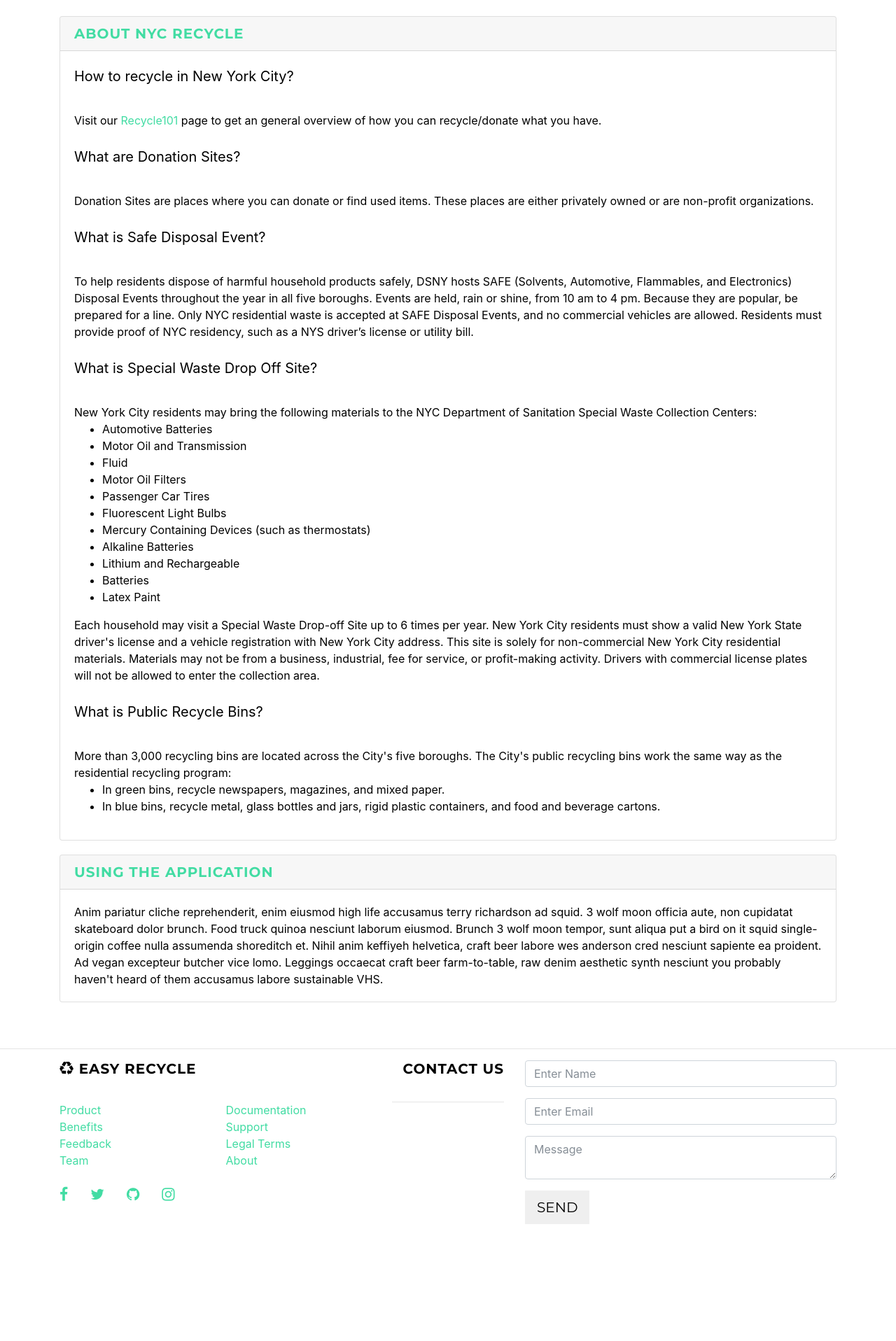
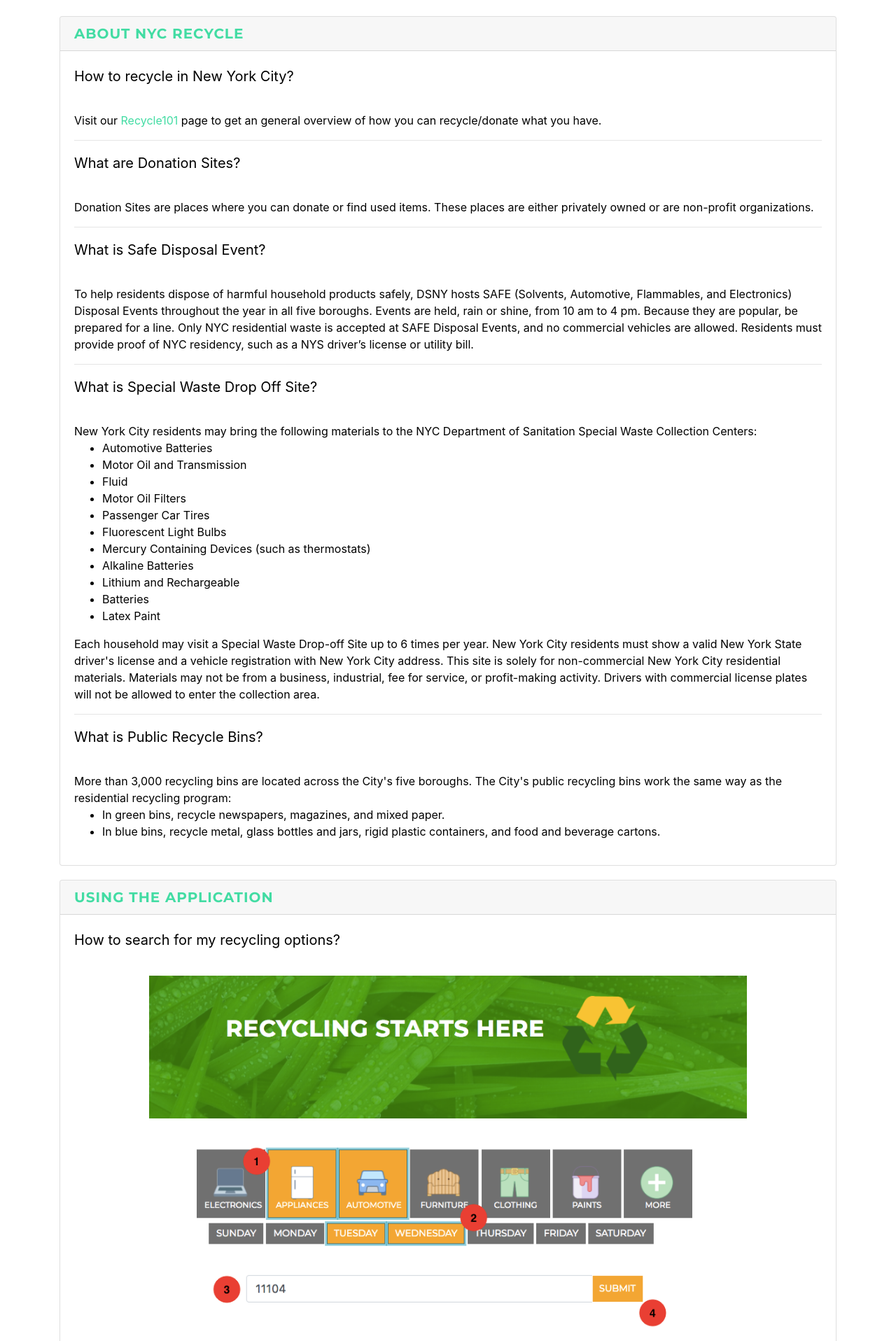
Before and after one commit to rafaellichen/Recycling-System, a Django app: page /faqs/ in a window 1280 px wide. Shown: the part 276-2192 px from the top of the page at 70% size. Before the commit the page ends 2025 px from the top, so only its background shows below. Run offline with Django 3.2, Linux system fonts and the light colour scheme; some libraries are stand-ins or nearby versions.

Commit message:
Added the application use FAQs

```diff
--- a/mainRecycleApp/templates/mainRecycleApp/faqs.html
+++ b/mainRecycleApp/templates/mainRecycleApp/faqs.html
@@ -8,7 +8,6 @@
   </div>
 </div>
 <div class="container" style="margin-bottom:20px;">
-
 	<div id="accordion" role="tablist">
 	  <div class="card">
 	    <div class="card-header" role="tab" id="headingOne">
@@ -23,15 +22,15 @@
 	      <div class="card-body">
 	      	<p>How to recycle in New York City?</p>
 	      	Visit our <a href="/recycle101">Recycle101</a> page to get an general overview of how you can recycle/donate what you have.
-	      	<br><br>
+	      	<hr>
 	      	<p>What are Donation Sites?</p>
 			Donation Sites are places where you can donate or find used items. These places are either privately owned or are non-profit organizations.
-			<br><br>
+			<hr>
 	        <p>What is Safe Disposal Event?</p>
 	        To help residents dispose of harmful household products safely, DSNY hosts SAFE (Solvents, Automotive, Flammables, and Electronics) Disposal Events throughout the year in all five boroughs.
 			Events are held, rain or shine, from 10 am to 4 pm. Because they are popular, be prepared for a line.
 			Only NYC residential waste is accepted at SAFE Disposal Events, and no commercial vehicles are allowed. Residents must provide proof of NYC residency, such as a NYS driver’s license or utility bill.
-			<br><br>
+			<hr>
 	        <p>What is Special Waste Drop Off Site?</p>
 	        New York City residents may bring the following materials to the NYC Department of
 			Sanitation Special Waste Collection Centers:
@@ -76,7 +75,7 @@
 			with New York City address. This site is solely for non-commercial New York City residential
 			materials. Materials may not be from a business, industrial, fee for service, or profit-making
 			activity. Drivers with commercial license plates will not be allowed to enter the collection area.
-	        <br><br>
+	        <hr>
 	        <p>What is Public Recycle Bins?</p>
 	        More than 3,000 recycling bins are located across the City's five boroughs.
 	        The City's public recycling bins work the same way as the residential recycling program:
@@ -88,8 +87,6 @@
 	    </div>
 	  </div>
 	</div>
-
-
 </div>
 
 <div class = "container">
@@ -106,8 +103,41 @@
 
 	    <div id="collapsetwo" class="collapse show" role="tabpanel" aria-labelledby="headingtwo" data-parent="#accordion2">
 	      <div class="card-body">
-	        Anim pariatur cliche reprehenderit, enim eiusmod high life accusamus terry richardson ad squid. 3 wolf moon officia aute, non cupidatat skateboard dolor brunch. Food truck quinoa nesciunt laborum eiusmod. Brunch 3 wolf moon tempor, sunt aliqua put a bird on it squid single-origin coffee nulla assumenda shoreditch et. Nihil anim keffiyeh helvetica, craft beer labore wes anderson cred nesciunt sapiente ea proident. Ad vegan excepteur butcher vice lomo. Leggings occaecat craft beer farm-to-table, raw denim aesthetic synth nesciunt you probably haven't heard of them accusamus labore sustainable VHS.
+	       <p>How to search for my recycling options?</p>
+	       <div class= "text-center">
+	       		<img src="/static/img/first_search.png" width="80%">
+	       </div>
+	       Its as simple as 1, 2, 3 and 4.
+	       <ol>
+	       	<li>Select the item type you have</li>
+	       	<li>Select the day you are available (Optional)</li>
+	       	<li>Enter your zip-code</li>
+	       	<li>Click on Submit</li>
+	       </ol>
+	       <hr>
+	       <p>Understanding the result : Donation Sites</p>
+	       <div class= "text-center">
+	       		<img src="/static/img/result_set.png" width="70%">
+	       </div>
+	       We take the items you have selected, your availability and your zipcode to provide you with a list information. The first section is the list of donation sites. You can see the day of the week they are open, their location and contact details. We also have a more information button that will take you to the detailed information page. The site in the grey box is our recommendation and it will contain sites that accept the most amount of item types and will be close to your location as well.
+	       <hr>
+	       <p>Understanding the result : Other options</p>
+	       <div class= "text-center">
+	       		<img src="/static/img/other_option.png" width="70%">
+	       </div>
+	       We also provide other options for any items that are not in good condition. These options includes location of the nearest Special Waste Drop-Off Sites, public recycle bins around your location and the SAFE disposal events currently being scheduled.
+	       <hr>
+	       <p>Bookmark Donation Sites</p>
+	       <div class= "text-center">
+	       		<img src="/static/img/bookmark.png">
+	       </div>
+	       If you are logged in you can bookmark the donation sites you want to donate to and view them later from your profile page. Bookmark can be done by clicking on the Bookmark ribbon.
+
+
 	      </div>
+
+
+
 	    </div>
 	  </div>
 	</div>
```
Also changed, not shown: db.sqlite3, static/img/bookmark.png (added), static/img/first_search.png (added), static/img/other_option.png (added), static/img/result_set.png (added).
